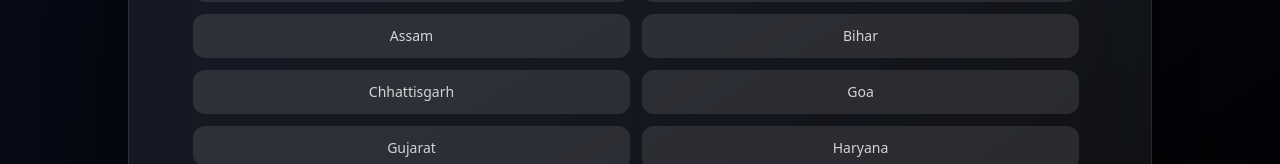
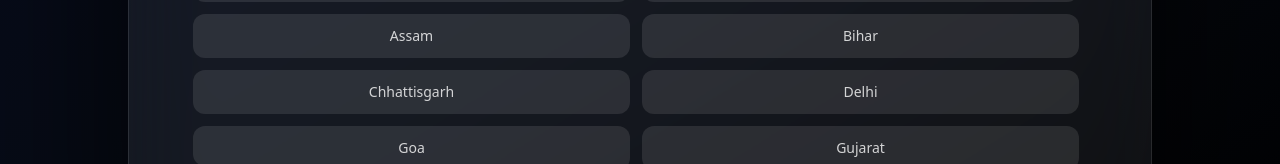
Before and after one commit to dariogeorge21/faith-recall, a Next.js app: page /input in a window 1280 px wide. Shown: the part 437-601 px from the top of the page. Built offline with nearby package versions, Linux system fonts and the light colour scheme; no server answers.

Commit message:
Add 'Delhi' to the list of states in StateSelector component

```diff
--- a/components/StateSelector.tsx
+++ b/components/StateSelector.tsx
@@ -1,7 +1,7 @@
 'use client'
 
 const STATES = [
-  'Andhra Pradesh','Arunachal Pradesh','Assam','Bihar','Chhattisgarh','Goa',
+  'Andhra Pradesh','Arunachal Pradesh','Assam','Bihar','Chhattisgarh','Delhi','Goa',
   'Gujarat','Haryana','Himachal Pradesh','Jharkhand','Karnataka','Kerala',
   'Madhya Pradesh','Maharashtra','Manipur','Meghalaya','Mizoram','Nagaland',
   'Odisha','Punjab','Rajasthan','Sikkim','Tamil Nadu','Telangana','Tripura',
```
